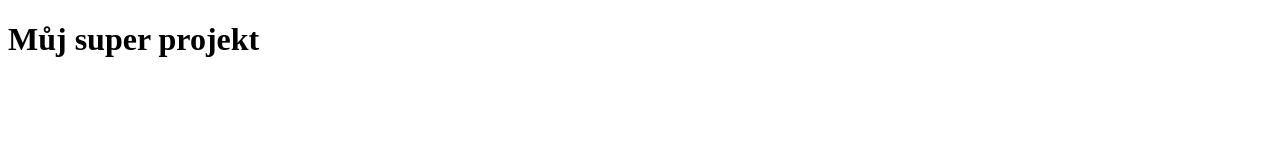
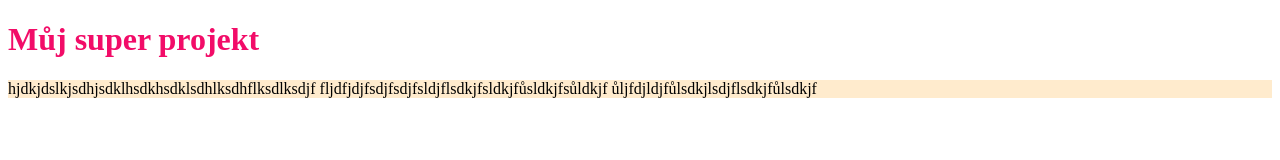
Before and after one commit to lubi48/muj-super-projekt, a plain HTML site: page index.html in a window 1280 px wide. Drawn offline with Linux system fonts and the light colour scheme.

Commit message:
úprava html a css

```diff
--- a/index.html
+++ b/index.html
@@ -7,8 +7,10 @@
     <link rel="stylesheet" href="style.css">
 </head>
 <body>
-    <h1>Můj super projekt
+    <h1>Můj super projekt</h1>
 
-    </h1>
+    <p>hjdkjdslkjsdhjsdklhsdkhsdklsdhlksdhflksdlksdjf
+        fljdfjdjfsdjfsdjfsldjflsdkjfsldkjfůsldkjfsůldkjf
+        ůljfdjldjfůlsdkjlsdjflsdkjfůlsdkjf</p>
 </body>
 </html>
--- a/style.css
+++ b/style.css
@@ -0,0 +1,6 @@
+h1{
+    color: rgb(242, 12, 104);
+}
+p{
+    background-color: blanchedalmond;
+}
```
